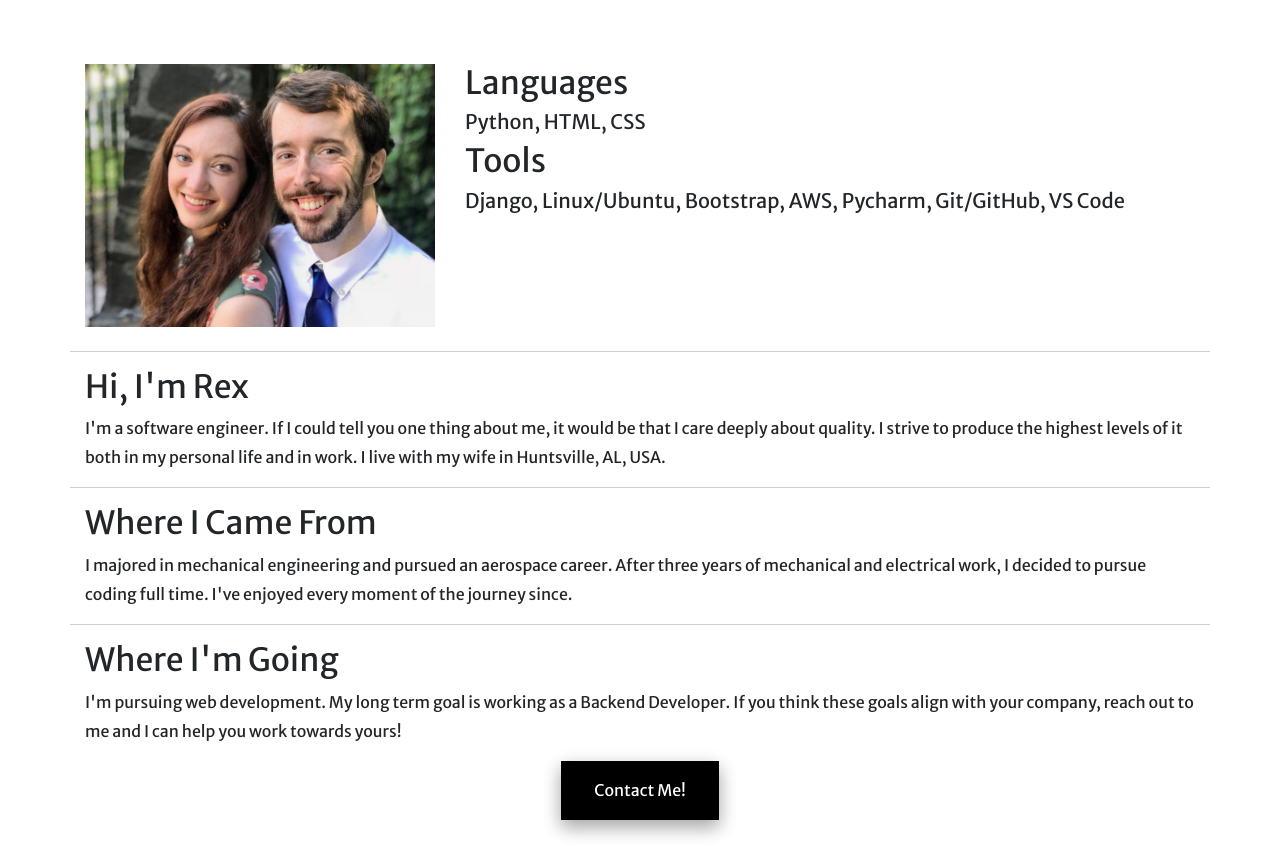
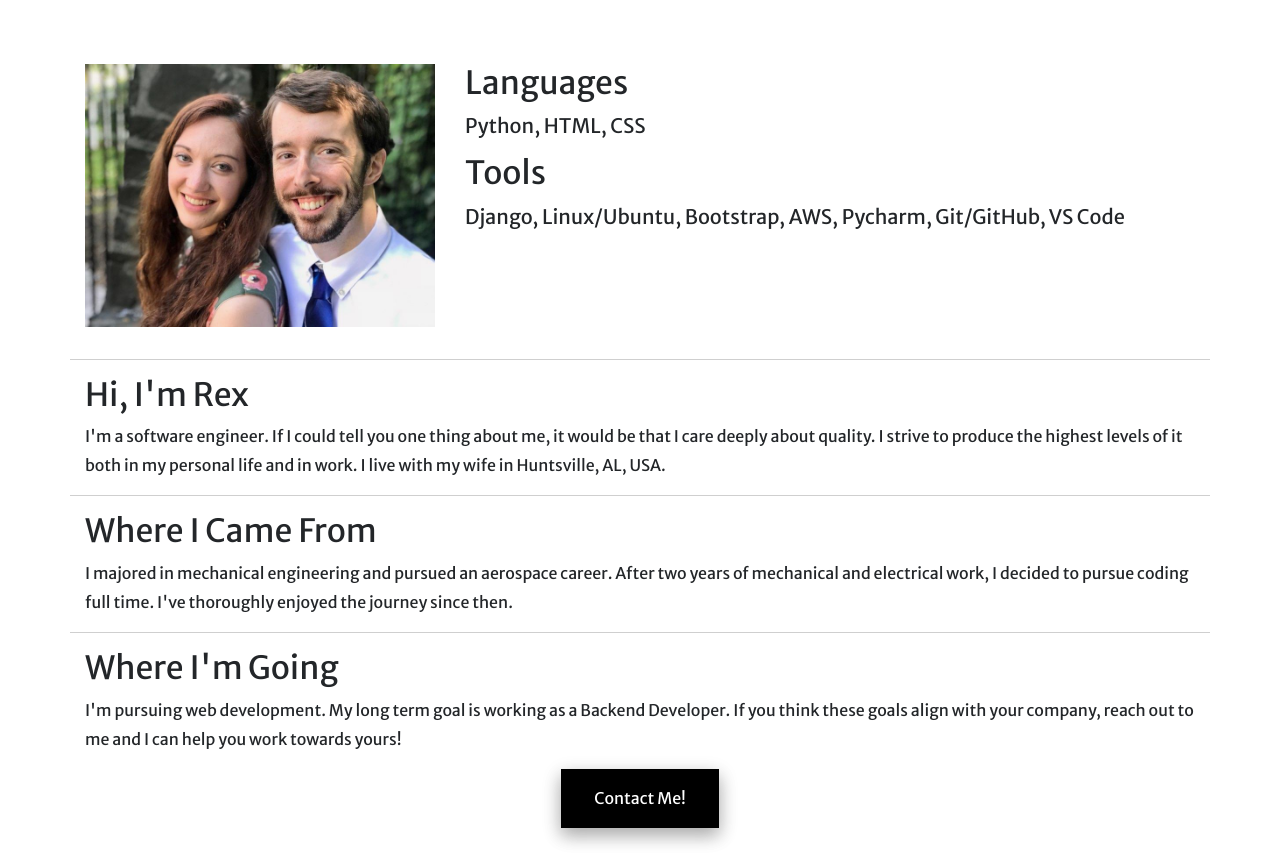
Before and after one commit to RHAM231/My-Django-Website, a Django app: page /about_me/ in a window 1280 px wide. Shown: the part 56-912 px from the top of the page. Run offline with Django 3.2, Linux system fonts and the light colour scheme; parts of the project's set-up code (start-up, migrations or seed data) failed here and were passed over; some libraries are stand-ins or nearby versions.

Commit message:
Update about_me.html

```diff
--- a/my_website/base_pages/templates/base_pages/about_me.html
+++ b/my_website/base_pages/templates/base_pages/about_me.html
@@ -11,13 +11,13 @@
     <div class="container">
       <div class="row py-4">
         <div class="col-sm-12 col-md-4 col-lg-4">
-          <img src="{% static 'me&wife.jpg' %}" alt="HTML5" style="width:100%">
+          <img src="{% static 'me&wife.jpg' %}" alt="HTML5" class="pb-2" style="width:100%">
         </div>
         <div class="col-sm-12 col-md-8 col-lg-8">
-          <h2 class="">Languages</h2>
-          <h5 class="">Python, HTML, CSS</h5>
-          <h2 class="">Tools</h2>
-          <h5>Django, Linux/Ubuntu, Bootstrap, AWS, Pycharm, Git/GitHub, VS Code</h5>
+          <h2 class="pb-1">Languages</h2>
+          <h5 class="pb-2">Python, HTML, CSS</h5>
+          <h2 class="pb-1">Tools</h2>
+          <h5 class="pb-2">Django, Linux/Ubuntu, Bootstrap, AWS, Pycharm, Git/GitHub, VS Code</h5>
         </div>
       </div>
 
@@ -34,8 +34,8 @@
 
       <h2>Where I Came From</h2>
       <p>I majored in mechanical engineering and pursued an aerospace career.
-        After three years of mechanical and electrical work, I decided to pursue coding full
-        time. I've enjoyed every moment of the journey since.</p>
+        After two years of mechanical and electrical work, I decided to pursue coding full
+        time. I've thoroughly enjoyed the journey since then.</p>
 
       <div class="row border-custom"></div>
       <div class="row py-2"></div>
```
